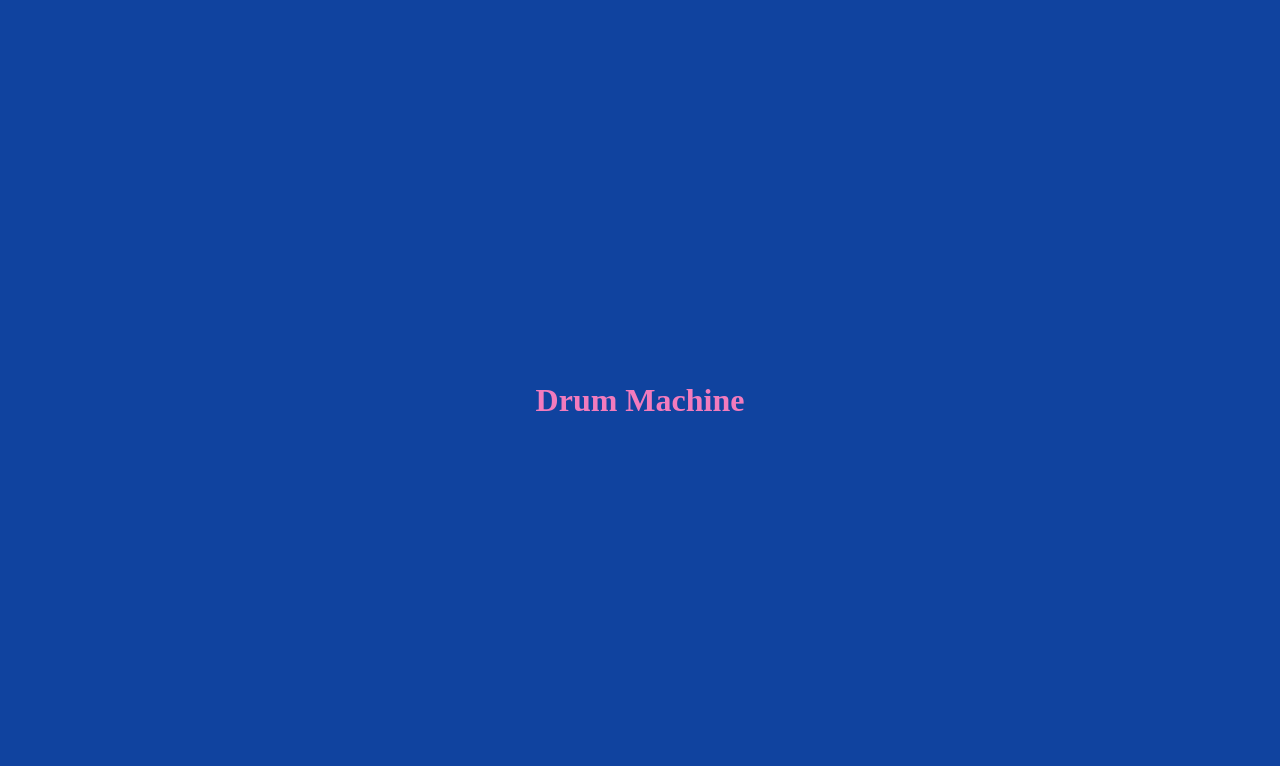
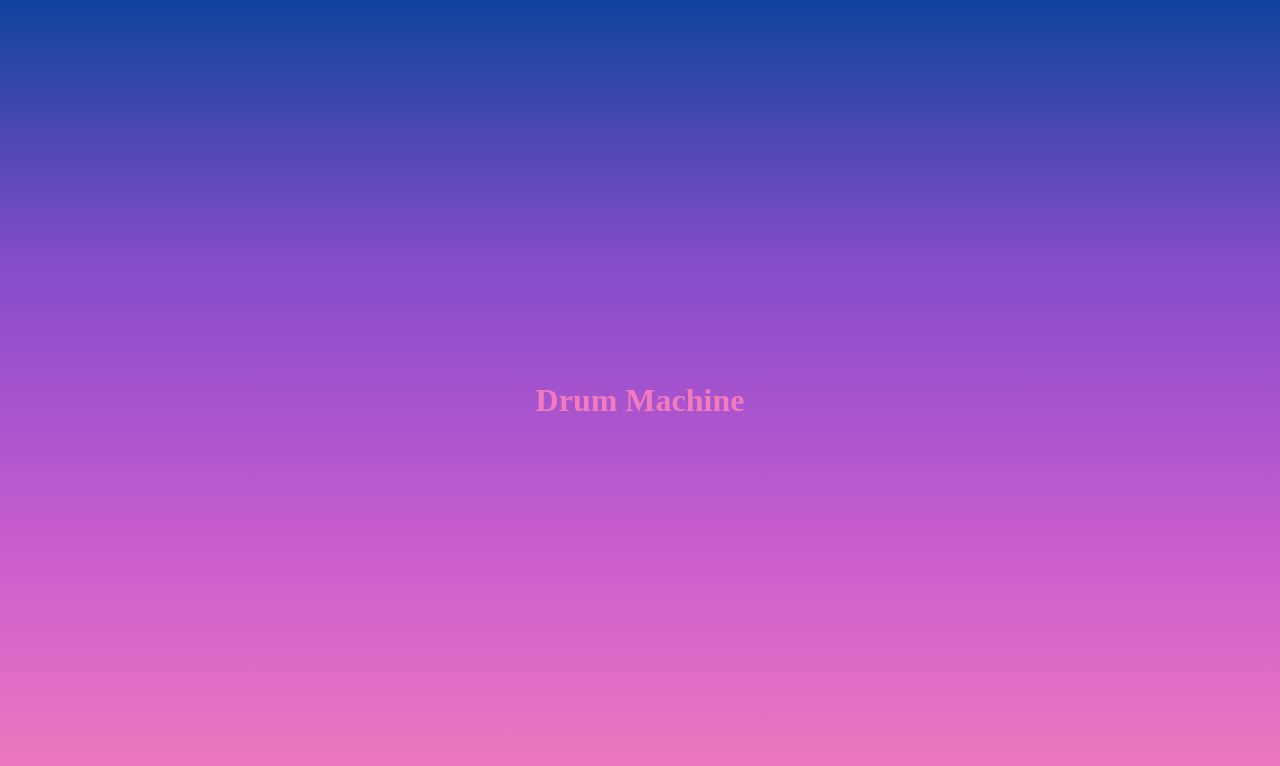
Before and after one commit to Speakiez/drum-machine, a React (Vite) app: page / in a window 1280 px wide. Shown: the top 766 px of the page. Built offline with nearby package versions, Linux system fonts and the light colour scheme.

Commit message:
Add gradient and update readme

```diff
--- a/src/index.css
+++ b/src/index.css
@@ -14,7 +14,7 @@
   justify-content: center;
   width: 100%;
   height: 100vh;
-  background-color: var(--root-background-color);
+  background: linear-gradient(#10439F, #874CCC, #C65BCF, #F27BBD);
 }
 
 h1 {
```
Also changed, not shown: 1 other file (tests, documents, lock files or other folders).
